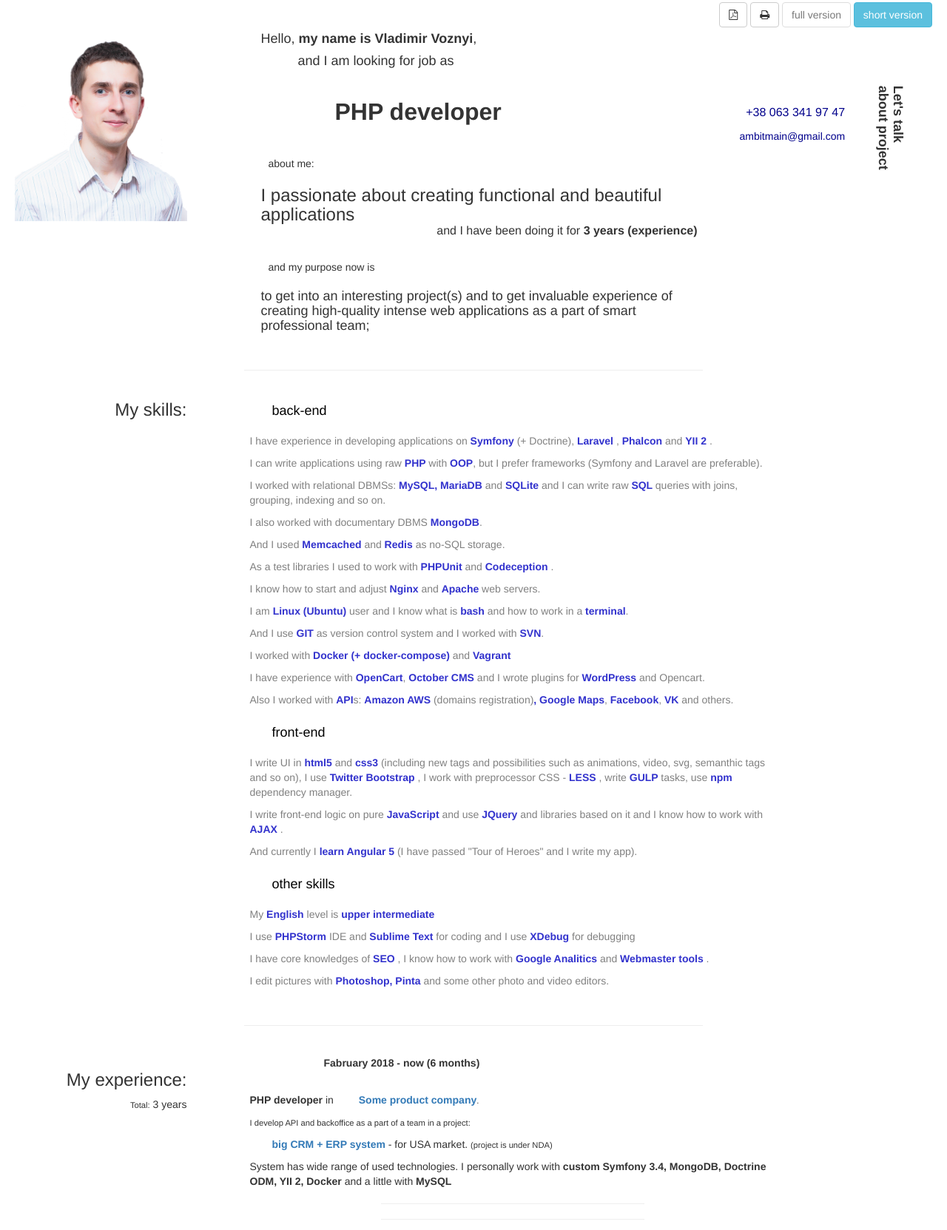
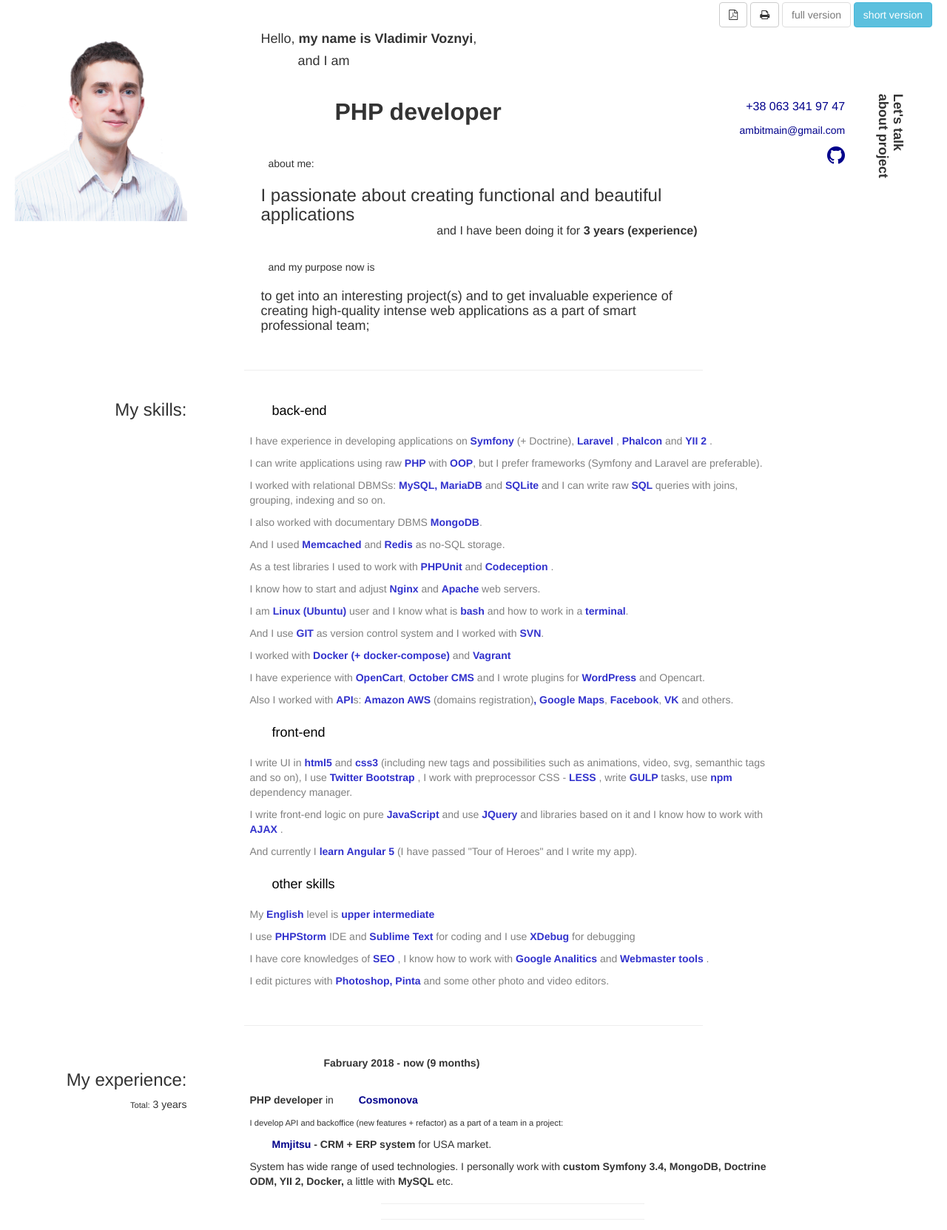
Before and after one commit to amb-it/amb-website, a website: page cv/index.html in a window 1280 px wide. Shown: the part 17-1680 px from the top of the page at 74% size. Drawn offline with nearby package versions, Linux system fonts and the light colour scheme.

Commit message:
rewrite several more phrases + several fixes

```diff
--- a/cv/index.html
+++ b/cv/index.html
@@ -41,7 +41,7 @@
 				</div>
 				<div class="col-sm-6 top_text">
 					<h4>Hello, <b>my name is Vladimir Voznyi</b>,</h4>
-					<h4>and I am looking for job as</h4>
+					<h4>and I am</h4>
 					<h1>PHP developer</h1>
 
 					<div>about me:</div>
@@ -54,6 +54,7 @@
 					<div>
 						<a href="tel:+380633419747"> +38 063 341 97 47 </a>
 						<a href="mailto:ambitmain@gmail.com"> ambitmain@gmail.com </a>
+						<a href="https://github.com/amb-it" target="_blank"><i class="fa fa-2x fa-github"></i></a>
 					</div>
 					<h3>Let's talk <br> about project</h3>
 				</div>
@@ -105,17 +106,16 @@
 				<div class="col-sm-7">
 					<!-- ================================================ -->
 					<p class="date">
-						Fabruary 2018 - now (6&nbsp;months)
+						Fabruary 2018 - now (9&nbsp;months)
 					</p>
 					<p>
-						PHP developer <i>in</i> <a class="inactive">Some product company</a><i><small>.</small></i>
+						PHP developer <i>in</i> <a href="http://cosmonova.net" target="_blank">Cosmonova</a>
 					</p>
-					<p><i><small>I develop API and backoffice as a part of a team in a project:</small></i></p>
+					<p><i><small>I develop API and backoffice (new features + refactor) as a part of a team in a project:</small></i></p>
 
 					<div>
-						<p><a class="inactive"> big CRM + ERP system </a> <i> - for USA market. <small>(project is under NDA)</small></i></p>
-						<p><i>System has wide range of used technologies. I personally work with </i>custom Symfony 3.4, MongoDB, Doctrine ODM, YII 2, Docker <i>and a little with</i> MySQL</p>
-						<!-- <p class="text-right">Phalcon, Docker, MySQL, Memcache, JWT</p> -->
+						<p><a href="http://mmjitsu.com" target="_blank">Mmjitsu</a> - CRM + ERP system  <i> for USA market.</i></p>
+						<p><i>System has wide range of used technologies. I personally work with </i>custom Symfony 3.4, MongoDB, Doctrine ODM, YII 2, Docker, <i>a little with</i> MySQL<i> etc.</i></p>
 					</div>
 					<hr>
 
@@ -255,13 +255,13 @@
 
 					<div>
 						<p><a href="http://pastrans.com.ua" target="_blank"><i class="fa fa-link"></i> pastrans.com.ua </a><i> - site for logistic company</i></p>
-						<p>Site is written on row PHP. As background added footage and it has responsive design.</p>
+						<p>Site is written on raw PHP. As background added footage and it has responsive design.</p>
 					</div>
 					<hr>
 
 					<div>
 						<p><a href="http://turdvir.com.ua" target="_blank"><i class="fa fa-link"></i> turdvir.com.ua </a><i> – site for recreation center at the Carpathian mountains.</i></p>
-						<p>Site is written on row PHP. It is made on 4 languages. And has 3D flash plugin.</p>
+						<p>Site is written on raw PHP. It is made on 4 languages. And has 3D flash plugin.</p>
 					</div>
 					<hr>
 					<hr>
--- a/js/cv.js
+++ b/js/cv.js
@@ -5,6 +5,7 @@
 		$('.top_text h3').hide(1000);
 		$(this).removeClass('btn-info').addClass('btn-default').attr({'disabled':'disabled'});
 		$('#full').removeClass('btn-default').addClass('btn-info').removeAttr('disabled');
+        $('#short').tooltip('hide');
 	});
 
 	$('#full').click(function() {
@@ -13,6 +14,7 @@
 		$('.top_text h3').show(1000);
 		$(this).removeClass('btn-info').addClass('btn-default').attr({'disabled':'disabled'});
 		$('#short').removeClass('btn-default').addClass('btn-info').removeAttr('disabled');
+        $('#full').tooltip('hide');
 	});
 
     $(function () {
--- a/src/cv.less
+++ b/src/cv.less
@@ -85,6 +85,9 @@
 			display: block;
 			&:nth-child(1) {
 				font-size:medium;
+				margin-bottom:10px;
+			}
+			&:nth-child(2) {
 				margin-bottom:10px;
 			}
 		}
```
Also changed, not shown: css/cv.css, 1 other file.
